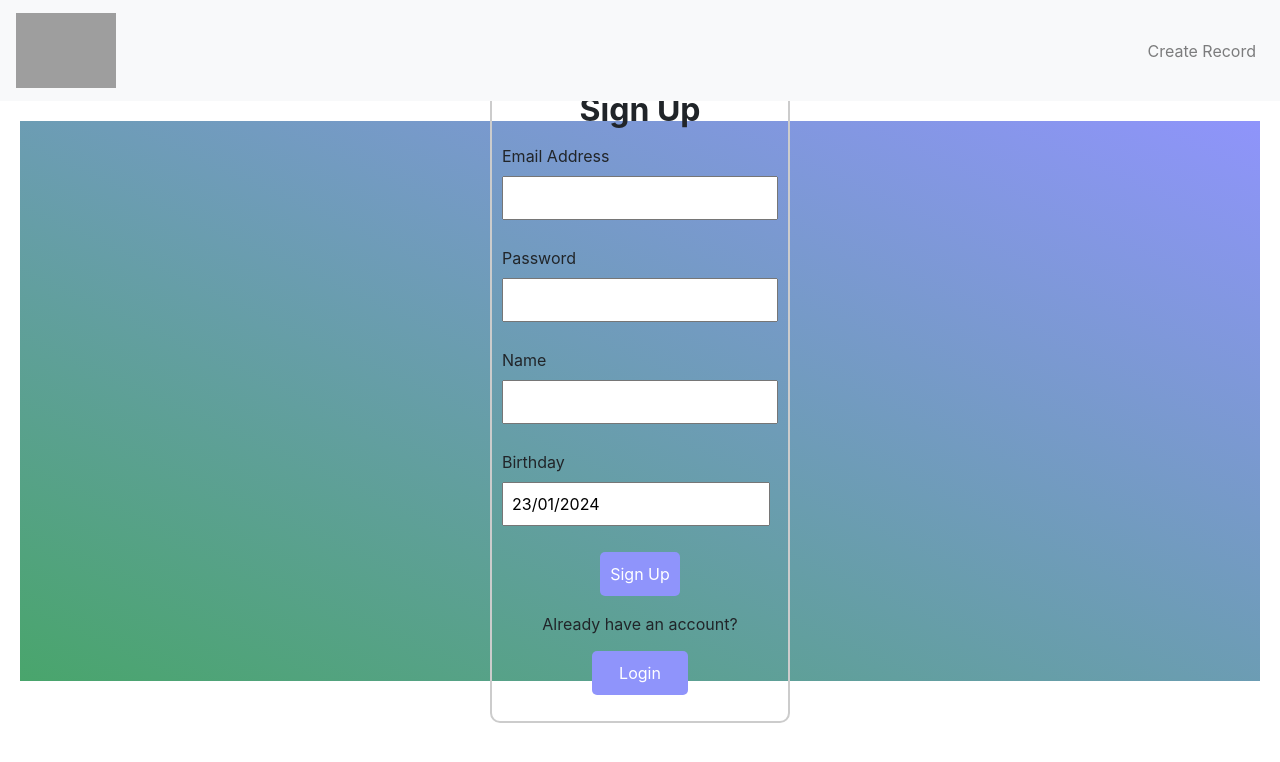
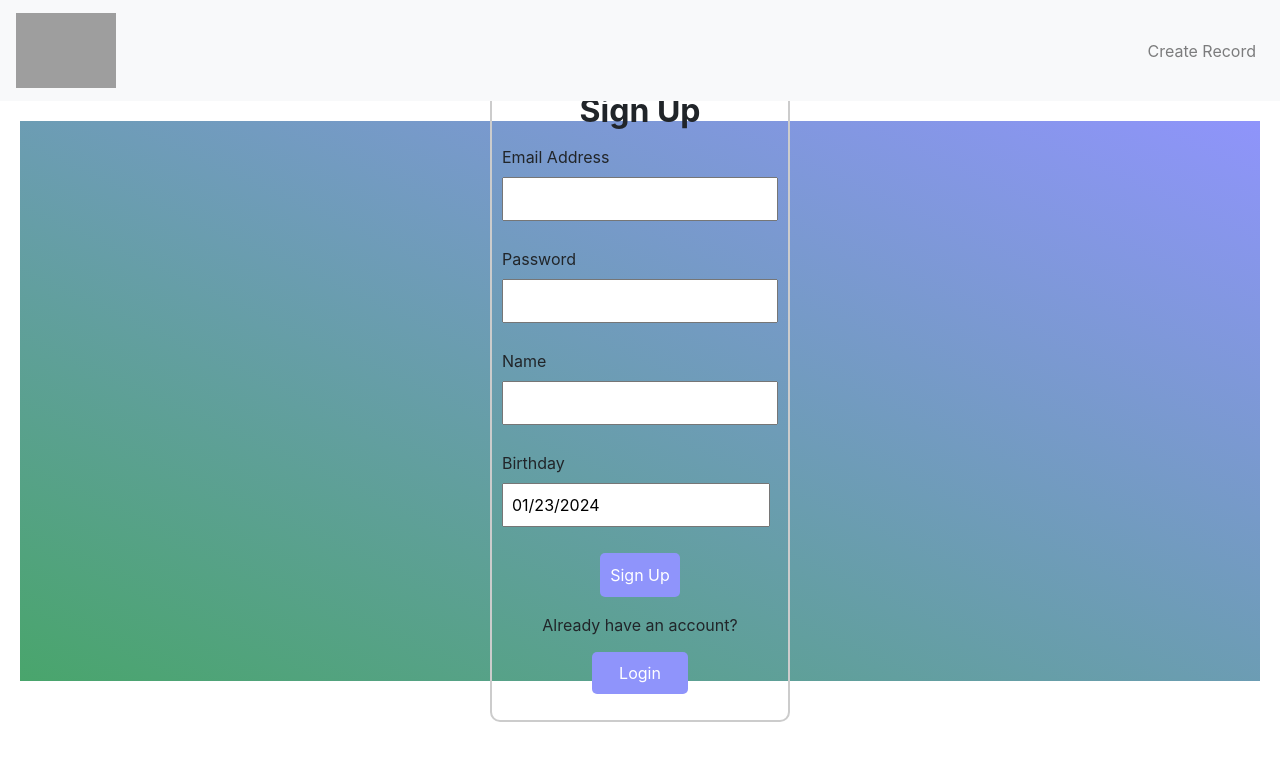
Before and after one commit to ricnybo/Fullstack_Codebloggs, a React (Create React App) app in the folder client/: page /login in a window 1280 px wide. Both pictures are taken after a click on the button "Sign Up". Shown: the top 762 px of the page. Built offline with nearby package versions, Linux system fonts and the light colour scheme; grey boxes are pictures that could not be loaded.

Commit message:
login and signup page

```diff
--- a/client/src/components/components.css/login.css
+++ b/client/src/components/components.css/login.css
@@ -44,7 +44,7 @@
 
   .login-button {
     width: 35%;
-    padding: 10px; /* Adjust padding for button */
+    padding: 9px; /* Adjust padding for button */
     background-color: #8f94fb; /* Adjust background color for button */
     color: #fff; /* Adjust text color for button */
     border: none;
@@ -66,3 +66,14 @@
     margin-bottom: 15px;
     font-weight: 750;
   }
+
+
+  .react-datepicker__navigation--previous {
+    left: 1px !important;
+    width: 1px !important;/* Adjust the left position of the previous month button */
+  }
+
+  .react-datepicker__navigation--next {
+    right: 1px !important;
+    width: 1px !important; /* Adjust the right position of the next month button */
+  }
--- a/client/src/components/login.js
+++ b/client/src/components/login.js
@@ -84,12 +84,14 @@ function Login() {
           </div>
           <div className="form-group">
             <label htmlFor="birthday">Birthday</label>
-            <DatePicker
+            <DatePicker className= "dateBox"
               selected={formData.birthday}
               onChange={handleDateChange}
-              dateFormat="dd/MM/yyyy" // Customize date format
+              dateFormat="MM/dd/yyyy" // Customize date format
               showYearDropdown
               scrollableYearDropdown
+              maxDate={new Date(2025, 12, 31)}
+              yearDropdownItemNumber={60}
             />
           </div>
           </>
```
